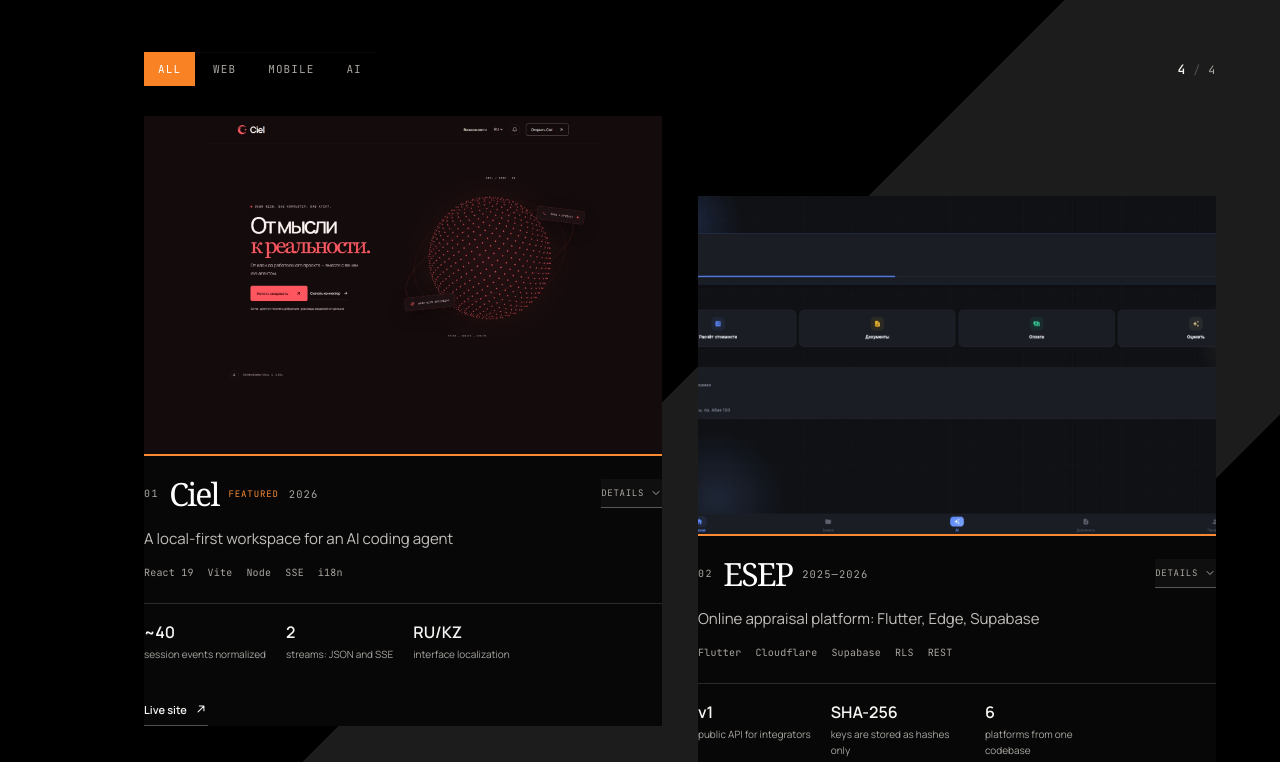
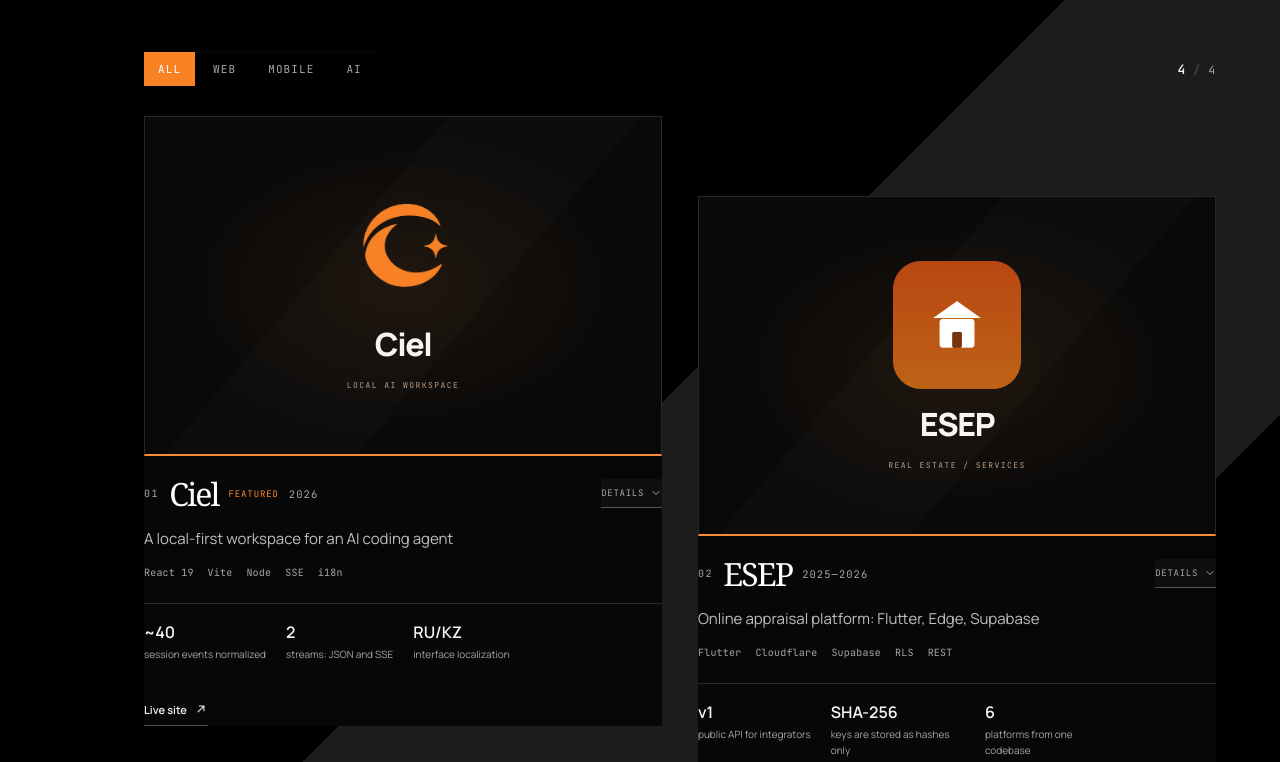
Before and after one commit to arcnosixta/arcnosixa.dev, a plain HTML site: page index.html in a window 1280 px wide. Shown: the part 1074-1836 px from the top of the page. Drawn offline with Linux system fonts and the light colour scheme.

Commit message:
projects: replace screenshots with logo stages and animate cards

```diff
--- a/app.js
+++ b/app.js
@@ -941,24 +941,35 @@ const PROJECT_POSTERS = {
 
 function projectCover(project) {
   const figure = el("figure", "project-cover");
-  const screenshots = {
-    ciel: ["project-ciel-dark.jpeg", "Главная страница Ciel в тёмной теме", "Ciel landing page in dark mode", 1794, 6509],
-    "esep-web": ["project-esep-dark.jpeg", "Главная ESEP: заявки и действия в тёмной теме", "ESEP dashboard: cases and actions in dark mode", 1794, 932],
-    "osint-portal": ["project-osint.png", "Интерфейс OSINT Portal", "OSINT Portal interface", 1440, 1000],
-    tradingagents: ["project-tradingagents.png", "CLI TradingAgents: выбор тикера; снимок из репозитория", "TradingAgents CLI ticker selection; repository screenshot", 3840, 2160],
+  const logos = {
+    ciel: ["logo-ciel.png", "Ciel", "LOCAL AI WORKSPACE"],
+    "esep-web": ["logo-esep.png", "ESEP", "REAL ESTATE / SERVICES"],
+    "osint-portal": ["logo-osint.svg", "OSINT PORTAL", "SIGNALS / EVIDENCE"],
+    tradingagents: ["logo-tradingagents.svg", "TRADING AGENTS", "MULTI-AGENT / RESEARCH"],
   };
-  const screenshot = screenshots[project.key];
-  if (screenshot) {
-    const img = el("img");
-    img.src = `assets/${screenshot[0]}`;
-    img.alt = screenshot[lang === "ru" ? 1 : 2];
-    img.loading = "lazy";
-    img.decoding = "async";
-    img.width = screenshot[3];
-    img.height = screenshot[4];
-    // Keep the hero legible instead of shrinking the full-page capture into a thumbnail.
-    if (project.key === "ciel") img.style.objectFit = "cover";
-    figure.appendChild(img);
+  const logo = logos[project.key];
+  if (logo) {
+    figure.classList.add("project-logo-panel");
+    figure.setAttribute("role", "img");
+    figure.setAttribute("aria-label", `${lang === "ru" ? "Логотип" : "Logo"}: ${project.title}`);
+    const lockup = el("div", "project-lockup");
+    lockup.setAttribute("aria-hidden", "true");
+    const mark = el("span", "project-emblem");
+    if (project.key === "ciel") {
+      mark.classList.add("project-emblem-ciel");
+    } else {
+      const img = el("img");
+      img.src = `assets/${logo[0]}`;
+      img.alt = "";
+      img.loading = "lazy";
+      img.decoding = "async";
+      img.width = img.height = 160;
+      mark.appendChild(img);
+    }
+    lockup.appendChild(mark);
+    lockup.appendChild(el("span", "project-wordmark", logo[1]));
+    lockup.appendChild(el("span", "project-logo-caption mono", logo[2]));
+    figure.appendChild(lockup);
     return figure;
   }
   figure.setAttribute("aria-hidden", "true");
--- a/atelier.css
+++ b/atelier.css
@@ -246,3 +246,38 @@ body { background: var(--ink); }
   .contact { background: none; color: #181916; }
   .contact-lead, .contact-meta span, .contact-note { color: #181916; }
 }
+
+/* Project identities share the same stage; marks retain their own silhouettes. */
+.project .project-logo-panel,
+.project.is-open .project-logo-panel { position: relative; display: grid; place-items: center; width: 100%; min-width: 0; aspect-ratio: 640 / 420; min-height: 240px; background: #090909; border: 1px solid #302820; isolation: isolate; }
+.project.is-open .project-cover.project-logo-panel { aspect-ratio: 3 / 1; }
+.project-logo-panel::before { content: ""; position: absolute; inset: 0; z-index: -1; background: radial-gradient(ellipse at var(--px, 50%) var(--py, 50%), #f8822415, transparent 65%), linear-gradient(130deg, transparent 38%, #ffffff04 38%, #ffffff04 62%, transparent 62%); }
+.project-logo-panel::after { content: ""; position: absolute; top: -50%; left: -50%; width: 35%; height: 200%; background: linear-gradient(90deg, transparent, #f8822414, transparent); transform: skewX(-24deg) translateX(-150%); pointer-events: none; }
+.project-lockup { display: flex; flex-direction: column; align-items: center; width: 100%; min-width: 0; gap: 18px; padding: 36px 20px; text-align: center; transition: opacity .8s ease, transform .8s cubic-bezier(.2,.7,.2,1); }
+.project-emblem { display: block; width: clamp(88px, 10vw, 144px); height: clamp(88px, 10vw, 144px); transition: transform .7s cubic-bezier(.2,.7,.2,1); }
+.project-emblem-ciel { background: #f88224; mask: url("assets/logo-ciel.png") center / contain no-repeat; }
+.project .project-logo-panel .project-emblem img { display: block; width: 100%; height: 100%; object-fit: contain; background: none; }
+.project[data-key="esep-web"] .project-emblem img { filter: hue-rotate(155deg) saturate(.8); }
+.project-wordmark { font-family: "Manrope", sans-serif; font-size: clamp(20px, 2.5vw, 32px); font-weight: 800; letter-spacing: -.045em; color: #f6f5f2; line-height: 1.1; }
+.project-logo-caption { font-size: 8px; letter-spacing: .18em; color: #ba9e87; }
+.project.reveal:not(.is-in) .project-lockup { opacity: 0; transform: translateY(24px) scale(.94); }
+.project.is-in .project-logo-panel::after { animation: project-light-pass 1.3s .15s both; }
+.project:focus-within .project-logo-panel { border-color: #f88224; }
+@keyframes project-light-pass { 0% { transform: skewX(-24deg) translateX(-150%); } 100% { transform: skewX(-24deg) translateX(600%); } }
+@media (hover: hover) and (pointer: fine) {
+  .project.tiltable { transition: transform .5s var(--ease-out), opacity .75s var(--ease-out), translate .75s var(--ease-out); }
+  .project.tiltable:hover { transform: perspective(1200px) translateY(-5px) rotateX(var(--rx, 0deg)) rotateY(var(--ry, 0deg)); scale: 1; box-shadow: none; }
+  .project.is-open.tiltable:hover { transform: none; }
+  .project:hover .project-logo-panel { border-color: #f88224; }
+  .project:hover .project-emblem { transform: translateY(-6px) rotate(-4deg) scale(1.07); }
+}
+@media (max-width: 680px) {
+  .project.is-open .project-cover.project-logo-panel { aspect-ratio: 640 / 420; }
+  .project-emblem { width: 104px; height: 104px; }
+}
+@media (max-width: 380px) { .brand-text { display: none; } }
+@media (prefers-reduced-motion: reduce) {
+  .project .project-lockup, .project .project-emblem { transition: none; transform: none; opacity: 1; }
+  .project.tiltable, .project.tiltable:hover { transform: none; transition: none; }
+  .project.is-in .project-logo-panel::after { animation: none; display: none; }
+}
```
Also changed, not shown: README.md.
